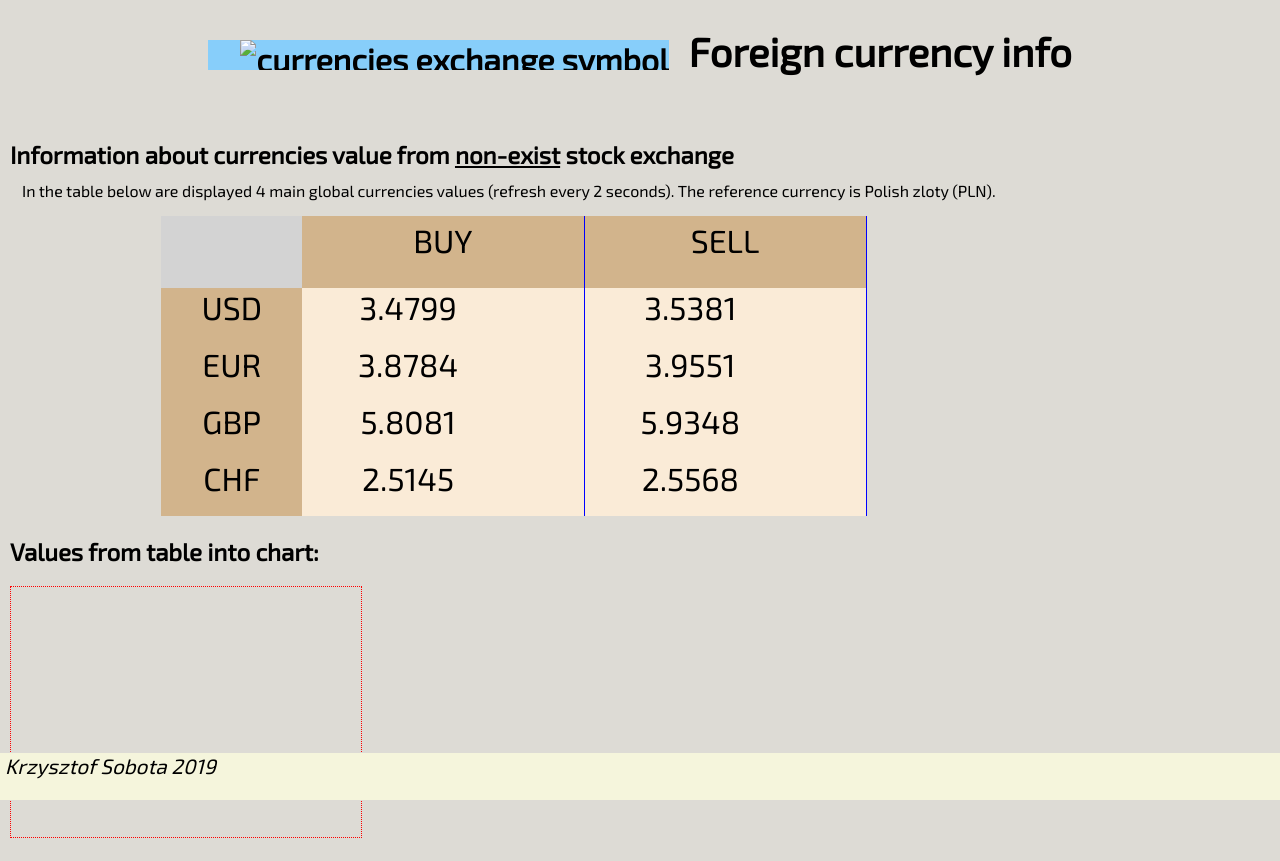
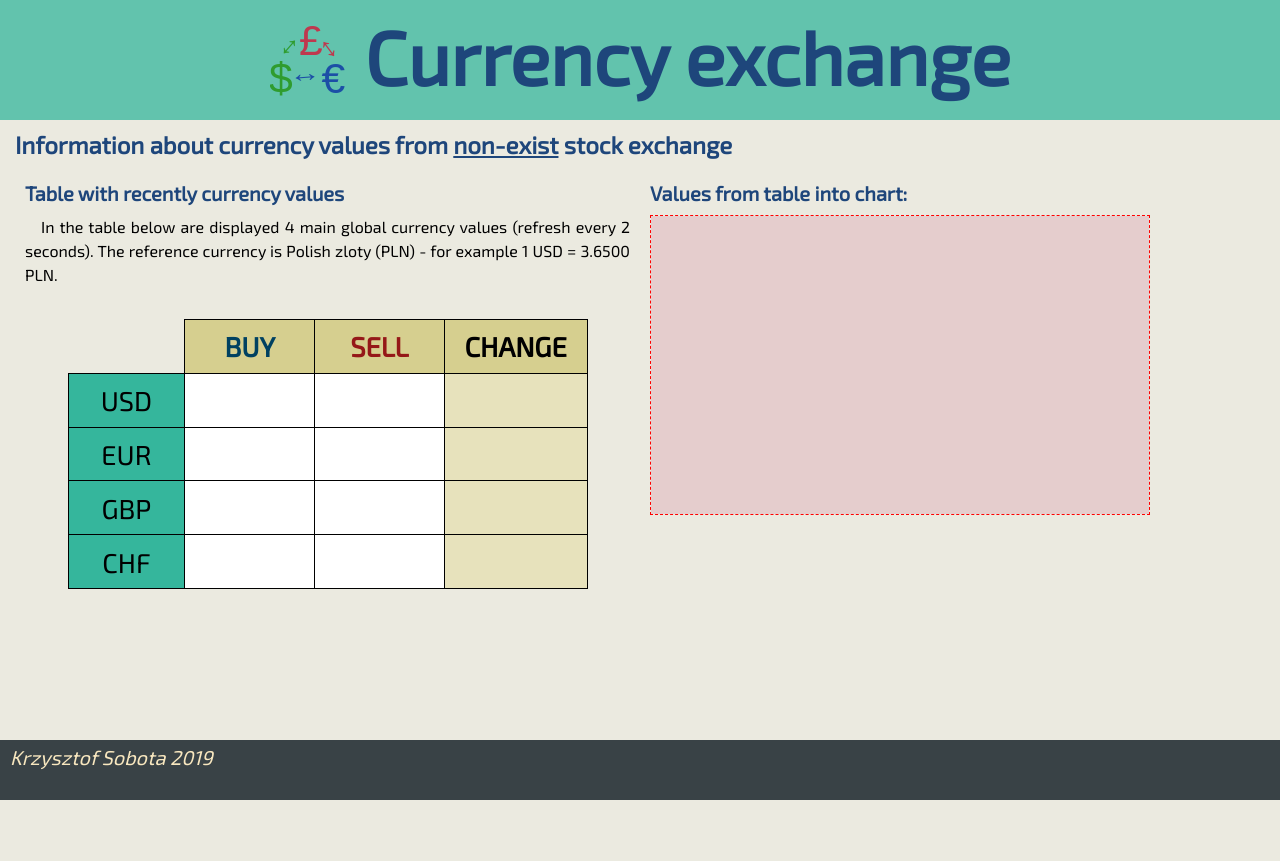
Before and after one commit to KrzysztofSobota/Currency_exchange, a plain HTML site: page index.html in a window 1280 px wide. After the commit the page ends 800 px from the top, so only its background shows below. Drawn offline with Linux system fonts and the light colour scheme.

Commit message:
Major changes
HTML:
- insert logo,
- split page into article/sections/footer,
- change table from div with class into real <table>,
- add canvas as a future chart
CSS:
- changes connected with HTML
JS:
- change some Math.random(),
- change var to let,
- change innerHTML to textContent,
- changes in addeventlistener parts,

```diff
--- a/exchange.js
+++ b/exchange.js
@@ -5,37 +5,38 @@ function value() {
 let currency = [];
     if (currency.length < 8) {
     /* General Min/Max limits for buy values */
-        var USD_buy = (Math.floor(10000 * ((Math.random() * 1.8) + 2.7)))/10000;
-        var EUR_buy = (Math.floor(10000 * ((Math.random() * 1.6) + 3.2)))/10000;
-        var GBP_buy = (Math.floor(10000 * ((Math.random() * 2) + 4.5)))/10000;
-        var CHF_buy = (Math.floor(10000 * ((Math.random() * 2.5) + 2)))/10000;
-    /* a,b,c,d sell/buy parameters are made for independently calculating sell value for every currencies */
-        var a = (Math.random() * 0.01) + 1.015;
-        var b = (Math.random() * 0.01) + 1.015;
-        var c = (Math.random() * 0.01) + 1.015;
-        var d = (Math.random() * 0.01) + 1.015;
-        var USD_sell = (Math.floor(10000 * a * USD_buy))/10000;
-        var EUR_sell = (Math.floor(10000 * b * EUR_buy))/10000;
-        var GBP_sell = (Math.floor(10000 * c * GBP_buy))/10000;
-        var CHF_sell = (Math.floor(10000 * d * CHF_buy))/10000;
+       let USD_buy = ((Math.random() * 1.8) + 2.7).toFixed(3);
+       let EUR_buy = ((Math.random() * 1.6) + 3.2).toFixed(3);
+       let GBP_buy = ((Math.random() * 2) + 4.5).toFixed(3);
+       let CHF_buy = ((Math.random() * 2.5) + 2).toFixed(3);
+
+/* a,b,c,d sell/buy parameters are made for independently calculating sell value for every currencies */
+        let a = (Math.random() * 0.01) + 1.015;
+        let b = (Math.random() * 0.01) + 1.015;
+        let c = (Math.random() * 0.01) + 1.015;
+        let d = (Math.random() * 0.01) + 1.015;
+        let USD_sell = (Math.floor(10000 * a * USD_buy))/10000;
+        let EUR_sell = (Math.floor(10000 * b * EUR_buy))/10000;
+        let GBP_sell = (Math.floor(10000 * c * GBP_buy))/10000;
+        let CHF_sell = (Math.floor(10000 * d * CHF_buy))/10000;
     }
     else {
     /* +/-5% fluctuation of exchange rate (preventing deep up/down moving) */
-      var USD_buy = (Math.floor(10000 * ((Math.random() * 0.1) + 0.95) * currency[0]))/10000;
-      var EUR_buy = (Math.floor(10000 * ((Math.random() * 0.1) + 0.95) * currency[2]))/10000;
-      var GBP_buy = (Math.floor(10000 * ((Math.random() * 0.1) + 0.95) * currency[4]))/10000;
-      var CHF_buy = (Math.floor(10000 * ((Math.random() * 0.1) + 0.95) * currency[6]))/10000;
-      var USD_sell = (Math.floor(10000 * ((Math.random() * 0.1) + 0.95) * currency[1]))/10000;
-      var EUR_sell = (Math.floor(10000 * ((Math.random() * 0.1) + 0.95) * currency[3]))/10000;
-      var GBP_sell = (Math.floor(10000 * ((Math.random() * 0.1) + 0.95) * currency[5]))/10000;
-      var CHF_sell = (Math.floor(10000 * ((Math.random() * 0.1) + 0.95) * currency[7]))/10000;
+      let USD_buy = (Math.floor(10000 * ((Math.random() * 0.1) + 0.95) * currency[0]))/10000;
+      let EUR_buy = (Math.floor(10000 * ((Math.random() * 0.1) + 0.95) * currency[2]))/10000;
+      let GBP_buy = (Math.floor(10000 * ((Math.random() * 0.1) + 0.95) * currency[4]))/10000;
+      let CHF_buy = (Math.floor(10000 * ((Math.random() * 0.1) + 0.95) * currency[6]))/10000;
+      let USD_sell = (Math.floor(10000 * ((Math.random() * 0.1) + 0.95) * currency[1]))/10000;
+      let EUR_sell = (Math.floor(10000 * ((Math.random() * 0.1) + 0.95) * currency[3]))/10000;
+      let GBP_sell = (Math.floor(10000 * ((Math.random() * 0.1) + 0.95) * currency[5]))/10000;
+      let CHF_sell = (Math.floor(10000 * ((Math.random() * 0.1) + 0.95) * currency[7]))/10000;
     }
 currency.push(USD_buy, USD_sell, EUR_buy, EUR_sell, GBP_buy, GBP_sell, CHF_buy, CHF_sell);
 
 /* Function changes number of digits after the dot in all currencies to 4 (3.42 -> 3.4200, 2.864 -> 2.8640, etc.) */
   function numberLength(x,y) {
     for (let i=x; i<=y; i++) {
-       var txt = currency[i].toString();
+       let txt = currency[i].toString();
           if (txt.length == 1) {currency[i] = currency[i] + ".0000";}
           else if (txt.length == 3) {currency[i] = currency[i] + "000";}
           else if (txt.length == 4) {currency[i] = currency[i] + "00";}
@@ -45,22 +46,22 @@ currency.push(USD_buy, USD_sell, EUR_buy, EUR_sell, GBP_buy, GBP_sell, CHF_buy,
     return currency;
   }
 
-numberLength(0,7)
-var currencySymbols = ["USD_buy", "USD_sell", "EUR_buy", "EUR_sell", "GBP_buy", "GBP_sell", "CHF_buy", "CHF_sell"];
+numberLength(0,7);
+let currencySymbols = ["USD_buy", "USD_sell", "EUR_buy", "EUR_sell", "GBP_buy", "GBP_sell", "CHF_buy", "CHF_sell"];
 
-  for (let i = 0; i <= 7; i++) { document.getElementById(currencySymbols[i]).innerHTML=currency[i];
+  for (let i = 0; i <= 7; i++) { document.querySelector(currencySymbols[i]).textContent=currency[i];
   }
 
   if (currency.length >= 16) {
-     var Signs = ["USD_buy_Sign", "USD_sell_Sign", "EUR_buy_Sign", "EUR_sell_Sign", "GBP_buy_Sign", "GBP_sell_Sign", "CHF_buy_Sign", "CHF_sell_Sign"];
+     let Signs = ["USD_buy_Sign", "USD_sell_Sign", "EUR_buy_Sign", "EUR_sell_Sign", "GBP_buy_Sign", "GBP_sell_Sign", "CHF_buy_Sign", "CHF_sell_Sign"];
      numberLength(8,15)
       for (i = 0; i <= 7; i++) {
-         if (currency[i+8] < currency[i]) { document.getElementById(currencySymbols[i]).innerHTML=currency[i+8]; document.getElementById(Signs[i]).innerHTML="\u2193"; //low
+         if (currency[i+8] < currency[i]) { document.querySelector(currencySymbols[i]).textContent=currency[i+8]; document.querySelector(Signs[i]).textContent="\u2193"; //low
          }
           else if (currency[i+8] == currency[i])
-         { document.getElementById(currencySymbols[i]).innerHTML=currency[i+8]; document.getElementById(Signs[i]).innerHTML="\u2500"; //no change
+         { document.querySelector(currencySymbols[i]).textContent=currency[i+8]; document.querySelector(Signs[i]).textContent="\u2500"; //no change
          }
-          else { document.getElementById(currencySymbols[i]).innerHTML=currency[i+8]; document.getElementById(Signs[i]).innerHTML="\u2191"; //high
+          else { document.querySelector(currencySymbols[i]).textContent=currency[i+8]; document.querySelector(Signs[i]).textContent="\u2191"; //high
          }
       }
       // Remove "absolete" part of 16-index table
--- a/index.html
+++ b/index.html
@@ -6,70 +6,75 @@
   <meta name="viewport" content="width=device-width, initial-scale=1.0">
   <link rel="stylesheet" href="style.css">
   <link href="https://fonts.googleapis.com/css?family=Exo+2:200,400" rel="stylesheet">
-  <script src="exchange.js"></script>
 </head>
-<body onload="value();">
+<body>
   <div class="container">
-    <header class="project_name">
+   <header class="name">
      <a href="">
-        <h1><img src="" height="60" alt="currencies exchange symbol"><span class="title">Foreign currency info</span>
+        <h1>
+          <img src="/currency(small).svg" height="75" alt="currency symbols">
+          <span class="test">Currency exchange</span>
         </h1>
      </a>
    </header>
+   <aside></aside>
+   <main>
      <article>
-      <main>
+       <h2>Information about currency values from <u>non-exist</u> stock exchange</h2>
        <section class="table_result">
          <header>
-          <h2>Information about currencies value from <u>non-exist</u> stock exchange</h2>
-          <p>In the table below are displayed 4 main global currencies values (refresh every 2 seconds). The reference currency is Polish zloty (PLN).</p>
+           <h3>Table with recently currency values</h3>
          </header>
-          <div class="table" id="table">
-            <div id="row1">
-              <div id=empty class="column1"></div>
-              <div class="column row1">BUY</div>
-              <div class="column row1">SELL</div>
-            </div>
-            <div class="row">
-              <div class="column1">USD</div>
-              <div id="USD_buy" class="column"></div>
-              <div id="USD_buy_Sign" class="sign"></div>
-              <div id="USD_sell" class="column"></div>
-              <div id="USD_sell_Sign" class="sign"></div>
-            </div>
-            <div class="row">
-              <div class="column1">EUR</div>
-              <div id="EUR_buy" class="column"></div>
-              <div id="EUR_buy_Sign" class="sign"></div>
-              <div id="EUR_sell" class="column"></div>
-              <div id="EUR_sell_Sign" class="sign"></div>
-            </div>
-            <div class="row">
-              <div class="column1">GBP</div>
-              <div id="GBP_buy" class="column"></div>
-              <div id="GBP_buy_Sign" class="sign"></div>
-              <div id="GBP_sell" class="column"></div>
-              <div id="GBP_sell_Sign" class="sign"></div>
-            </div>
-            <div class="row">
-              <div class="column1">CHF</div>
-              <div id="CHF_buy" class="column"></div>
-              <div id="CHF_buy_Sign" class="sign"></div>
-              <div id="CHF_sell" class="column"></div>
-              <div id="CHF_sell_Sign" class="sign"></div>
-            </div>
+          <p>In the table below are displayed 4 main global currency values (refresh every 2 seconds). The reference currency is Polish zloty (PLN) - for example 1 USD = 3.6500 PLN.</p>
+         <table>
+           <tr>
+             <th class="currency"></th>
+             <th class="value">BUY</th>
+             <th class="value">SELL</th>
+             <th class="change">CHANGE</th>
+           </tr>
+           <tr>
+             <td class="currency">USD</td>
+             <td class="value" id="USD_buy"></td>
+             <td class="value" id="USD_sell"></td>
+             <td class="change" id="USD_sign"></td>
+           </tr>
+           <tr>
+             <td class="currency">EUR</td>
+             <td class="value" id="EUR_buy"></td>
+             <td class="value" id="EUR_sell"></td>
+             <td class="change" id="EUR_sign"></td>
+           </tr>
+           <tr>
+             <td class="currency">GBP</td>
+             <td class="value" id="GBP_buy"></td>
+             <td class="value" id="GBP_sell"></td>
+             <td class="change" id="GBP_sign"></td>
+           </tr>
+           <tr>
+             <td class="currency">CHF</td>
+             <td class="value" id="CHF_buy"></td>
+             <td class="value" id="CHF_sell"></td>
+             <td class="change" id="CHF_sign"></td>
+           </tr>
+         </table>
+       </section>
+       <section class="graphical_result">
+         <header>
+          <h3>Values from table into chart:</h3>
+         </header>
+          <p></p>
+          <div class="chart" id="chart">
+            <canvas id="myCanvas"></canvas>
           </div>
        </section>
-        <section class="graphical_result">
-          <h2>Values from table into chart:</h2>
-          <div class="chart" id="chart">
-            <canvas id="myCanvas" width="350" height="250"></canvas>
-          </div>
-        </section>
+     </article>
    </main>
-    </article>
    <footer>
       <span>Krzysztof Sobota 2019</span>
    </footer>
  </div>
+<script type="text/javascript" src="exchange.js">
+</script>
 </body>
 </html>
--- a/style.css
+++ b/style.css
@@ -1,26 +1,27 @@
 html, body {
   margin: 0;
   padding: 0;
-  background-color: hsl(45, 10%, 85%);
+  background-color: hsl(55, 21%, 90%);
+  font-size: 16px;
 }
 
 * {
-  font-family: 'Exo 2', sans-serif;
+  font-family: 'Exo 2';
   box-sizing: border-box;
 }
 
 .container {
-  min-height: 600px;
-  background-color: inherit;
+  height: auto;
 }
 
 h1, h2, h3 {
   width: 100%;
+  color: hsl(214, 61%, 30%);
 }
 
-h1 { font-size: 2em; margin: 5px 0 15px 0;}
+h1 { font-size: 2em; margin: 10px 0;}
 h2 { font-size: 1.5em; margin: 5px 0 12px 0;}
-h3 { font-size: 1.17em; margin: 5px 0 10px 0;}
+h3 { font-size: 1.25em; margin: 5px 0 10px 0;}
 
 a {
   text-decoration: none;
@@ -29,180 +30,222 @@ a {
 
 p {
   text-align: justify;
-  text-indent: 0.75em;
-  margin: 0.3em 0;
+  text-indent: 1em;
+  line-height: 1.5em;
+  margin: 0.2em 0;
 }
 
-.project_name {
+.name, .name > a, a > h1 {
   display: flex;
   width: 100%;
-  height: 120px;
-  flex-flow: row wrap;
-  align-content: center;
-  background-color: inherit;
+  justify-content: center;
 }
 
-.project_name > a, a > h1 {
-  display: flex;
-  justify-content: center;
+.name {
+  height: 120px;
+  align-content: center;
+  background-color: hsla(168, 55%, 46%, 0.75);
+}
+
+.name > a, a > h1 {
   align-items: center;
 }
 
-.project_name > a {
-  width: 100%;
-  height: 100%;
-}
-
 a > h1 {
-  height: 50px;
+  height: auto;
   flex-flow: row nowrap;
 }
 
-.title {
+.test {
   padding-left: 20px;
-  margin-bottom: 8px;
-  font-size: 1.25em;
+  margin-bottom: 9px;
+  font-size: 75px;
 }
 
-h1 > img {
-    height: 30px;
-    line-height: normal;
-    font-size: 32px;
-    background-color: lightskyblue;
-    padding-left: 1em;
+main {
+  display: flex;
+  flex-flow: row wrap;
+  padding: 5px 15px;
+  margin-bottom: 70px;
 }
 
 article {
   display: flex;
   flex-flow: row wrap;
-  padding: 15px 10px 0;
-  margin-bottom: 60px;
 }
 
-main {
-  display: flex;
-  flex-flow: row wrap;
+section {
+  flex: 50%;
+  flex-flow: row nowrap;
+  padding: 5px 10px;
 }
 
-.table {
-  width: 70%;
-  height: 300px;
-  margin: 1em auto;
+section > header {
+
 }
 
-#empty {
-  width: 20%;
-  height: 100%;
-  background-color: lightgray;
+table {
+  width: 520px;
+  height: 270px;
+  margin: 2em auto;
+  border-collapse: collapse;
+  border-spacing: 0;
+  text-align: center;
 }
 
-#row1 {
-  width: auto;
-  height: 24%;
-  font-size: 2em;
-  line-height: 1.5em;
-  display: block;
+th, td {
+  border: 1px black solid;
+  font-size: 1.7em;
 }
 
-.row {
-  width: 100%;
-  height: 19%;
-  font-size: 2em;
-  display: block;
-  float: left;
+th {
+  background-color: hsl(54, 47%, 70%);
 }
 
-.column1 {
-  width: 20%;
-  height: 100%;
-  background-color: tan;
-  font-size: 1em;
-  text-align: center;
-  float: left;
+th:first-of-type {
+  border-style: none;
+  background-color: inherit;
 }
 
-.column {
-  width: 30%;
-  height: 100%;
-  background-color: antiquewhite;
-  text-align: center;
-  float: left;
+th:nth-of-type(2) {
+  color: hsl(200, 110%, 19%);
 }
 
-#row1 > .column {
-  border-right: 1px solid blue;
+th:nth-of-type(3) {
+  color: hsl(0, 72%, 34%);
 }
 
-.sign {
-  width: 10%;
-  height: 100%;
-  border-right: 1px solid blue;
-  background-color: antiquewhite;
-  float: left;
+td {
+  height: 20%;
+  text-align: center;
+  background-color: white;
 }
 
-.row1 {
-  width: 40%;
-  height: 100%;
-  margin: auto;
-  background-color: tan;
+td:first-of-type {
+  background-color: hsl(168, 55%, 46%);
+}
+
+td:last-of-type {
+  background-color: hsl(54, 47%, 82%);
+}
+
+.value {
+  width: 25%;
+}
+
+.change {
+  width: 27.5%;
+}
+
+.currency {
+  width: 22.5%;
 }
 
 .chart {
-  width: auto;
-  height: auto;
-  border: 1px dotted red;
-  margin: 20px 0;
+  width: 500px;
+  height: 300px;
+  border: thin dashed red;
 }
 
 canvas {
+  width: 100%;
   height: 100%;
-  display: block;
-  margin: auto;
+  background-color: hsl(0, 31%, 85%);
 }
 
 footer {
   position: fixed;
   width: 100%;
-  height: 2.25em;
+  height: 60px;
   bottom: 0;
   left: 0;
-  font-size: 1.3em;
-  background-color: beige;
+  font-size: 1.25em;
+  color: hsl(42, 80%, 86%);
+  background-color: hsl(201, 10%, 25%);
 }
 
 footer > span {
-  padding: 5px;
+  display: inline-block;
+  padding: 5px 10px;
   font-style: italic;
+}
+
+@media screen and (min-width: 400px) and (max-width: 960px) {
+  body, html {
+    font-size: 14px;
+  }
+
+  .test {
+    font-size: 50px;
+  }
+
+  h1 > img {
+    height: 60px;
+  }
 }
 
 @media screen and (max-width: 400px) {
   body, html {
-    font-size: 14px;
+    font-size: 12px;
   }
 
-  h1 { font-size: 1.4em; }
-  h2 { font-size: 1.2em; }
-  h3 { font-size: 1em; }
+  h1 { font-size: 1.5em; }
+  h2 { font-size: 1.25em; }
+  h3 { font-size: 1.1em; }
 
-  main {
-    padding: 0 8px;
+  .name {
+    height: 80px;
   }
 
-  .project_name {
-    height: 60px;
+  h1 > img {
+    height: 45px;
+  }
+
+  a > h1 {
+    flex-flow: row nowrap;
   }
 
   .test {
-    padding: 3px 0 0 15px;
-    font-size: 70px;
+    padding: 3px 0 0 8px;
+    font-size: 32px;
   }
 
-  h1 > img {
+  main {
+    margin-bottom: 60px;
+  }
+
+  section {
+    padding: 5px;
+    flex-flow: row wrap;
+    flex: 100%;
+  }
+
+  table, .chart {
+    width: 95%;
+    height: 210px;
+    margin: 10px auto;
+  }
+
+  th, td {
+    font-size: 1.25em;
+  }
+
+  td:last-of-type {
+    margin: 0 auto;
+    background-color: hsl(51, 66%, 83%);
+  }
+/*
+
+  .value {
+    width: 27.5%;
+  }
+
+  .change, .currency {
+    width: 22.5%;
+  }
+*/
+
+  footer {
     height: 50px;
   }
-
-
-
-
 }
```
Also changed, not shown: currency(small).svg (added), currency.svg (added). Lines whose indentation alone changed are shown as unchanged.
